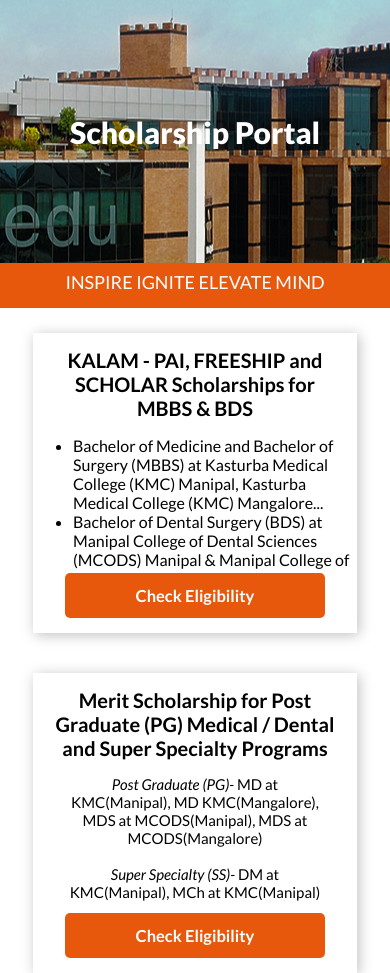
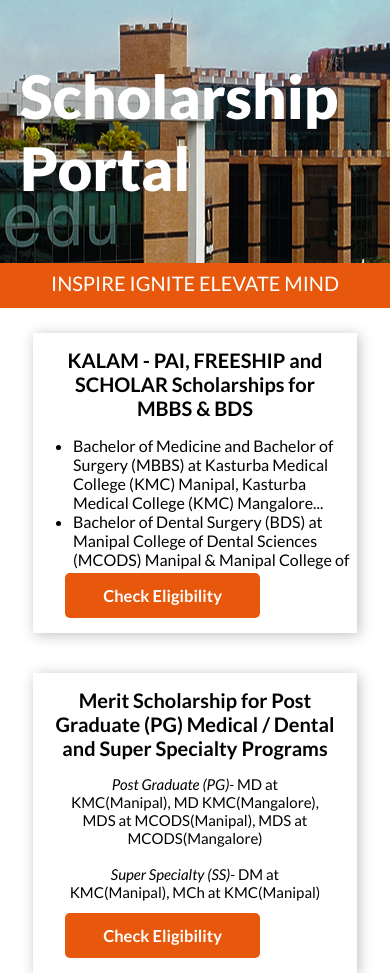
Before and after one commit to HVM786/Scholarship-Portal, a plain HTML site: page index.html in a window 390 px wide. Shown: the top 973 px of the page. Drawn offline with Linux system fonts and the light colour scheme.

Commit message:
Update index.html

```diff
--- a/index.html
+++ b/index.html
@@ -116,11 +116,11 @@
             }
             @media only screen and (max-width: 600px) {
                 h1 {
-                    font-size: 30px;
+                    font-size: 60px;
                     padding: 20px;
                 }
                 h2 {
-                    font-size: 18px;
+                    font-size: 20px;
                 }
                 .container {
                     flex-direction: column;
@@ -129,6 +129,7 @@
                 .placeholder {
                     width: 90%;
                     margin: 10px auto;
+                    height: 300px;
                 }
                 h3, p {
                     width: auto; /* Allow text width to adjust to card width */
@@ -136,7 +137,7 @@
                     text-align: center; /* Optional: Center-align the text for better aesthetics on mobile */
                 }
                 .button {
-                    width: 80%; /* Make button width responsive */
+                    width: 60%; /* Make button width responsive */
                     left: 10%; /* Adjust left position for full width button */
                 }
             }
```
